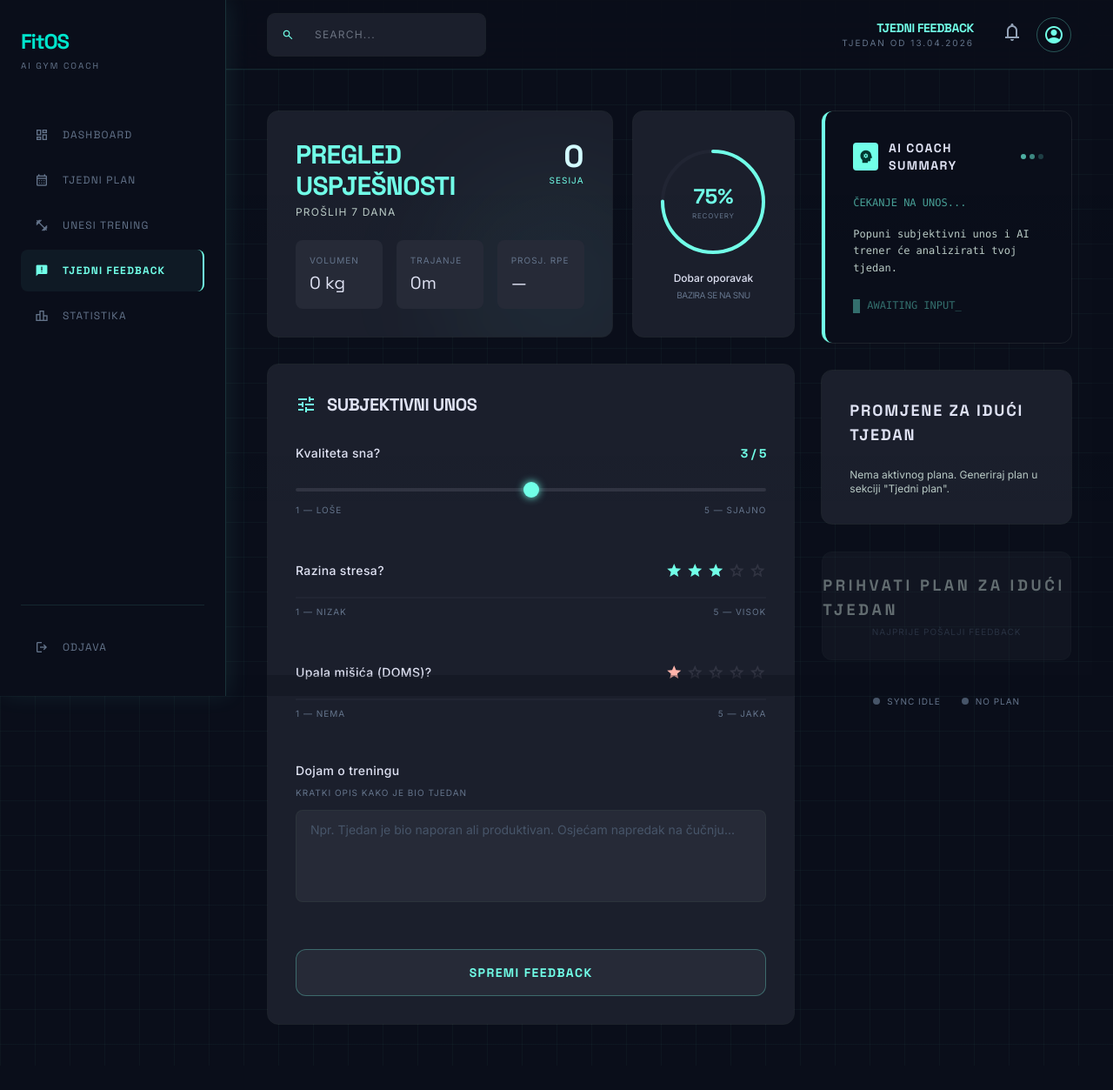
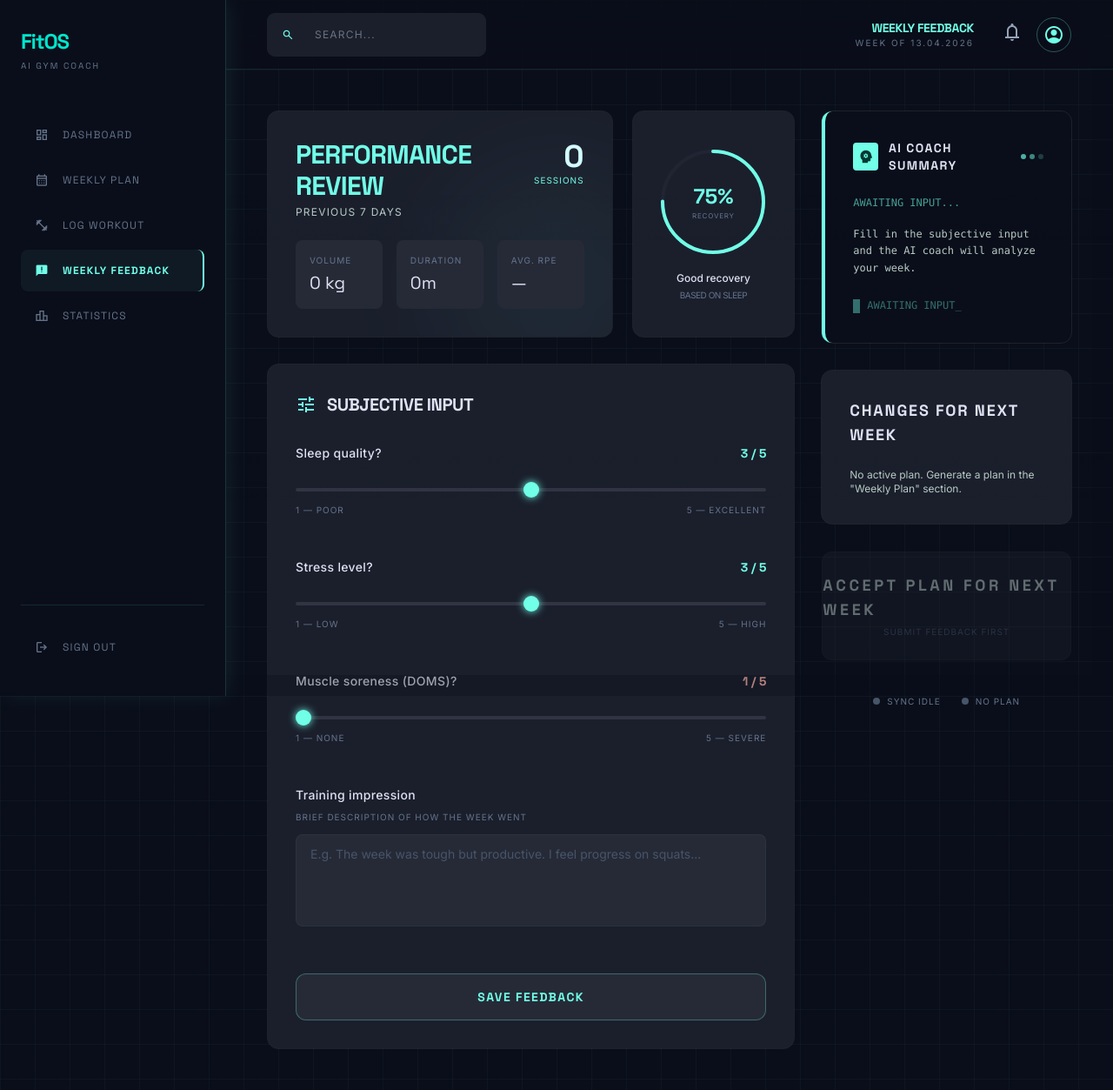
Before and after one commit to lux2324/FitOS-AI, a Django app: page /feedback/ in a window 1280 px wide. Shown: the whole page at 87% size. Before the commit the page ends 1201 px from the top, so only its background shows below. Run offline with Django 5.2, Linux system fonts and the light colour scheme; the visitor is signed in with stand-in values (Sample User, id 1); data that the repository does not hold is empty; some libraries are stand-ins or nearby versions.

Commit message:
Change stress and DOMS inputs to range sliders
Replace star buttons with range sliders (1-5) matching
the sleep quality slider style. All three subjective
inputs now have consistent UX.

Co-Authored-By: Claude Sonnet 4.6 <noreply@anthropic.com>

```diff
--- a/templates/feedback/weekly_feedback.html
+++ b/templates/feedback/weekly_feedback.html
@@ -1,10 +1,10 @@
 {% load static %}
 <!DOCTYPE html>
-<html lang="hr" class="dark">
+<html lang="en" class="dark">
 <head>
 <meta charset="UTF-8">
 <meta name="viewport" content="width=device-width, initial-scale=1.0">
-<title>FitOS — Tjedni Feedback</title>
+<title>FitOS — Weekly Feedback</title>
 
 <link href="https://fonts.googleapis.com/css2?family=Space+Grotesk:wght@300;400;500;600;700&family=Inter:wght@300;400;500;600;700&family=Material+Symbols+Outlined:wght,FILL@100..700,0..1&display=swap" rel="stylesheet">
 <script src="https://cdn.tailwindcss.com?plugins=forms,container-queries"></script>
@@ -104,25 +104,25 @@
     </a>
     <a href="{% url 'plans:weekly_plan' %}"
        class="flex items-center gap-4 py-3 px-4 rounded-lg text-slate-500 hover:text-[#d3fbff] hover:bg-[#71ffe8]/10 transition-all duration-300 font-['Space_Grotesk'] uppercase tracking-widest text-xs">
-      <span class="material-symbols-outlined text-base">calendar_month</span>Tjedni Plan
+      <span class="material-symbols-outlined text-base">calendar_month</span>Weekly Plan
     </a>
     <a href="{% url 'logs:session_picker' %}"
        class="flex items-center gap-4 py-3 px-4 rounded-lg text-slate-500 hover:text-[#d3fbff] hover:bg-[#71ffe8]/10 transition-all duration-300 font-['Space_Grotesk'] uppercase tracking-widest text-xs">
-      <span class="material-symbols-outlined text-base">fitness_center</span>Unesi Trening
+      <span class="material-symbols-outlined text-base">fitness_center</span>Log Workout
     </a>
     <!-- Active tab -->
     <div class="flex items-center gap-4 py-3 px-4 rounded-lg text-[#71ffe8] border-r-2 border-[#71ffe8] bg-[#71ffe8]/5 font-['Space_Grotesk'] uppercase tracking-widest text-xs font-bold">
-      <span class="material-symbols-outlined text-base" style="font-variation-settings:'FILL' 1;">feedback</span>Tjedni Feedback
+      <span class="material-symbols-outlined text-base" style="font-variation-settings:'FILL' 1;">feedback</span>Weekly Feedback
     </div>
     <a href="{% url 'logs:statistika' %}"
        class="flex items-center gap-4 py-3 px-4 rounded-lg text-slate-500 hover:text-[#d3fbff] hover:bg-[#71ffe8]/10 transition-all duration-300 font-['Space_Grotesk'] uppercase tracking-widest text-xs">
-      <span class="material-symbols-outlined text-base">leaderboard</span>Statistika
+      <span class="material-symbols-outlined text-base">leaderboard</span>Statistics
     </a>
   </nav>
   <div class="pt-6 mt-auto space-y-1 border-t border-[#71ffe8]/10">
     <a href="{% url 'users:logout' %}"
        class="flex items-center gap-4 py-3 px-4 rounded-lg text-slate-500 hover:text-[#d3fbff] hover:bg-[#71ffe8]/10 transition-all duration-300 font-['Space_Grotesk'] uppercase tracking-widest text-xs">
-      <span class="material-symbols-outlined text-base">logout</span>Odjava
+      <span class="material-symbols-outlined text-base">logout</span>Sign Out
     </a>
   </div>
 </aside>
@@ -141,8 +141,8 @@
     </div>
     <div class="flex items-center gap-8">
       <div class="flex flex-col items-end">
-        <span class="font-headline font-bold text-primary tracking-tight text-sm">TJEDNI FEEDBACK</span>
-        <span class="text-[10px] text-slate-500 tracking-[0.2em]">TJEDAN OD {{ week_start|date:"d.m.Y" }}</span>
+        <span class="font-headline font-bold text-primary tracking-tight text-sm">WEEKLY FEEDBACK</span>
+        <span class="text-[10px] text-slate-500 tracking-[0.2em]">WEEK OF {{ week_start|date:"d.m.Y" }}</span>
       </div>
       <div class="flex gap-4">
         <button class="text-slate-400 hover:text-[#71ffe8] transition-colors">
@@ -162,10 +162,10 @@
     <div class="bg-primary/10 border border-primary/30 rounded-xl px-6 py-4 flex items-center gap-3">
       <span class="material-symbols-outlined text-primary" style="font-variation-settings:'FILL' 1;">check_circle</span>
       <div>
-        <p class="text-primary font-bold text-sm font-headline">Feedback za ovaj tjedan je već poslan — možeš ga urediti</p>
+        <p class="text-primary font-bold text-sm font-headline">Feedback for this week has already been submitted — you can edit it</p>
         <p class="text-on-surface-variant text-xs mt-0.5">
-          Spavanje: {{ existing.sleep_quality }}/5 &nbsp;·&nbsp;
-          Stres: {{ existing.stress_level }}/5 &nbsp;·&nbsp;
+          Sleep: {{ existing.sleep_quality }}/5 &nbsp;·&nbsp;
+          Stress: {{ existing.stress_level }}/5 &nbsp;·&nbsp;
           DOMS: {{ existing.doms_level }}/5
         </p>
       </div>
@@ -184,25 +184,25 @@
             <div class="relative z-10">
               <div class="flex justify-between items-start mb-6">
                 <div>
-                  <h2 class="font-headline text-3xl font-bold tracking-tight text-primary">PREGLED USPJEŠNOSTI</h2>
-                  <p class="text-on-surface-variant text-xs font-label uppercase tracking-widest mt-1">Prošlih 7 dana</p>
+                  <h2 class="font-headline text-3xl font-bold tracking-tight text-primary">PERFORMANCE REVIEW</h2>
+                  <p class="text-on-surface-variant text-xs font-label uppercase tracking-widest mt-1">Previous 7 days</p>
                 </div>
                 <div class="text-right">
                   <div class="text-4xl font-headline font-bold text-secondary">{{ last_week.sessions_completed }}</div>
-                  <div class="text-[10px] text-primary tracking-widest uppercase">Sesija</div>
+                  <div class="text-[10px] text-primary tracking-widest uppercase">Sessions</div>
                 </div>
               </div>
               <div class="grid grid-cols-3 gap-4">
                 <div class="bg-surface-container-high p-4 rounded-lg">
-                  <div class="text-[10px] text-slate-500 uppercase tracking-widest mb-1">Volumen</div>
+                  <div class="text-[10px] text-slate-500 uppercase tracking-widest mb-1">Volume</div>
                   <div class="text-xl font-headline text-on-surface">{{ last_week.volume_display }}</div>
                 </div>
                 <div class="bg-surface-container-high p-4 rounded-lg">
-                  <div class="text-[10px] text-slate-500 uppercase tracking-widest mb-1">Trajanje</div>
+                  <div class="text-[10px] text-slate-500 uppercase tracking-widest mb-1">Duration</div>
                   <div class="text-xl font-headline text-on-surface">{{ last_week.total_duration_min }}m</div>
                 </div>
                 <div class="bg-surface-container-high p-4 rounded-lg">
-                  <div class="text-[10px] text-slate-500 uppercase tracking-widest mb-1">Prosj. RPE</div>
+                  <div class="text-[10px] text-slate-500 uppercase tracking-widest mb-1">Avg. RPE</div>
                   <div class="text-xl font-headline text-on-surface">
                     {% if last_week.avg_rpe %}RPE {{ last_week.avg_rpe }}{% else %}—{% endif %}
                   </div>
@@ -229,12 +229,12 @@
             </div>
             <div class="text-center">
               <p class="text-xs text-on-surface font-medium">
-                {% if recovery_pct >= 80 %}Spreman za napredak
-                {% elif recovery_pct >= 60 %}Dobar oporavak
-                {% elif recovery_pct >= 40 %}Umjereni oporavak
-                {% else %}Potreban odmor{% endif %}
+                {% if recovery_pct >= 80 %}Ready for progression
+                {% elif recovery_pct >= 60 %}Good recovery
+                {% elif recovery_pct >= 40 %}Moderate recovery
+                {% else %}Rest needed{% endif %}
               </p>
-              <p class="text-[10px] text-slate-500 mt-1 uppercase tracking-tighter">Bazira se na snu</p>
+              <p class="text-[10px] text-slate-500 mt-1 uppercase tracking-tighter">Based on sleep</p>
             </div>
           </div>
         </div>
@@ -243,7 +243,7 @@
         <div class="bg-surface-container p-8 rounded-xl ghost-border">
           <h3 class="font-headline text-xl font-bold tracking-tight mb-8 flex items-center gap-3">
             <span class="material-symbols-outlined text-primary">tune</span>
-            SUBJEKTIVNI UNOS
+            SUBJECTIVE INPUT
           </h3>
 
           <form method="post" action="{% url 'feedback:weekly' %}" id="feedback-form">
@@ -253,7 +253,7 @@
               <!-- 1. Kvaliteta sna — range 1-5 -->
               <div>
                 <div class="flex justify-between items-center mb-4">
-                  <label class="text-sm font-medium tracking-wide">Kvaliteta sna?</label>
+                  <label class="text-sm font-medium tracking-wide">Sleep quality?</label>
                   <span class="text-primary font-headline text-sm font-bold" id="sleep-display">
                     {% if existing %}{{ existing.sleep_quality }}{% else %}3{% endif %} / 5
                   </span>
@@ -263,73 +263,57 @@
                        value="{% if existing %}{{ existing.sleep_quality }}{% else %}3{% endif %}"
                        class="w-full h-1"/>
                 <div class="flex justify-between mt-2 text-[10px] text-slate-500 uppercase tracking-widest">
-                  <span>1 — Loše</span><span>5 — Sjajno</span>
+                  <span>1 — Poor</span><span>5 — Excellent</span>
                 </div>
               </div>
 
-              <!-- 2. Razina stresa — 5 zvjezdica -->
+              <!-- 2. Stress level — range 1-5 -->
               <div>
                 <div class="flex justify-between items-center mb-4">
-                  <label class="text-sm font-medium tracking-wide">Razina stresa?</label>
-                  <div class="flex gap-1" id="stress-stars">
-                    {% for i in rating_range %}
-                    <button type="button"
-                      class="star-btn material-symbols-outlined text-xl transition-colors
-                        {% if existing and i <= existing.stress_level %}text-primary
-                        {% elif not existing and i <= 3 %}text-primary
-                        {% else %}text-surface-variant{% endif %}"
-                      data-value="{{ i }}"
-                      style="{% if existing and i <= existing.stress_level %}font-variation-settings:'FILL' 1;
-                             {% elif not existing and i <= 3 %}font-variation-settings:'FILL' 1;{% endif %}">star</button>
-                    {% endfor %}
-                  </div>
+                  <label class="text-sm font-medium tracking-wide">Stress level?</label>
+                  <span class="text-primary font-headline text-sm font-bold" id="stress-display">
+                    {% if existing %}{{ existing.stress_level }}{% else %}3{% endif %} / 5
+                  </span>
                 </div>
-                <input type="hidden" name="stress_level" id="stress-input"
-                       value="{% if existing %}{{ existing.stress_level }}{% else %}3{% endif %}"/>
-                <div class="h-[2px] bg-surface-variant/30 w-full"></div>
+                <input type="range" id="stress_quality" name="stress_level"
+                       min="1" max="5" step="1"
+                       value="{% if existing %}{{ existing.stress_level }}{% else %}3{% endif %}"
+                       class="w-full h-1"/>
                 <div class="flex justify-between mt-2 text-[10px] text-slate-500 uppercase tracking-widest">
-                  <span>1 — Nizak</span><span>5 — Visok</span>
+                  <span>1 — Low</span><span>5 — High</span>
                 </div>
               </div>
 
-              <!-- 3. DOMS — 5 zvjezdica (crvene) -->
+              <!-- 3. Muscle soreness (DOMS) — range 1-5 -->
               <div>
                 <div class="flex justify-between items-center mb-4">
-                  <label class="text-sm font-medium tracking-wide">Upala mišića (DOMS)?</label>
-                  <div class="flex gap-1" id="doms-stars">
-                    {% for i in rating_range %}
-                    <button type="button"
-                      class="doms-star-btn material-symbols-outlined text-xl transition-colors
-                        {% if existing and i <= existing.doms_level %}text-error
-                        {% elif not existing and i == 1 %}text-error
-                        {% else %}text-surface-variant{% endif %}"
-                      data-value="{{ i }}"
-                      style="{% if existing and i <= existing.doms_level %}font-variation-settings:'FILL' 1;
-                             {% elif not existing and i == 1 %}font-variation-settings:'FILL' 1;{% endif %}">star</button>
-                    {% endfor %}
-                  </div>
+                  <label class="text-sm font-medium tracking-wide">Muscle soreness (DOMS)?</label>
+                  <span class="text-error font-headline text-sm font-bold" id="doms-display">
+                    {% if existing %}{{ existing.doms_level }}{% else %}1{% endif %} / 5
+                  </span>
                 </div>
-                <input type="hidden" name="doms_level" id="doms-input"
-                       value="{% if existing %}{{ existing.doms_level }}{% else %}1{% endif %}"/>
-                <div class="h-[2px] bg-surface-variant/30 w-full"></div>
+                <input type="range" id="doms_quality" name="doms_level"
+                       min="1" max="5" step="1"
+                       value="{% if existing %}{{ existing.doms_level }}{% else %}1{% endif %}"
+                       class="w-full h-1"/>
                 <div class="flex justify-between mt-2 text-[10px] text-slate-500 uppercase tracking-widest">
-                  <span>1 — Nema</span><span>5 — Jaka</span>
+                  <span>1 — None</span><span>5 — Severe</span>
                 </div>
               </div>
 
               <!-- 4. Bilješke -->
               <div>
-                <label class="text-sm font-medium tracking-wide block mb-2">Dojam o treningu</label>
-                <p class="text-[10px] text-slate-500 uppercase tracking-widest mb-3">Kratki opis kako je bio tjedan</p>
+                <label class="text-sm font-medium tracking-wide block mb-2">Training impression</label>
+                <p class="text-[10px] text-slate-500 uppercase tracking-widest mb-3">Brief description of how the week went</p>
                 <textarea name="training_notes" rows="4"
-                  placeholder="Npr. Tjedan je bio naporan ali produktivan. Osjećam napredak na čučnju..."
+                  placeholder="E.g. The week was tough but productive. I feel progress on squats..."
                   class="w-full bg-surface-container-high border border-outline-variant/30 rounded-lg px-4 py-3 text-sm text-on-surface placeholder-slate-600 focus:outline-none focus:border-primary/50 focus:ring-1 focus:ring-primary/20 resize-none transition-colors"
                 >{% if existing %}{{ existing.training_notes }}{% endif %}</textarea>
               </div>
 
               <button type="submit"
                 class="w-full bg-surface-container-high border border-primary/30 text-primary font-headline font-bold text-sm uppercase tracking-widest py-4 rounded-xl hover:bg-primary/10 hover:border-primary transition-all">
-                {% if existing %}Ažuriraj feedback{% else %}Spremi feedback{% endif %}
+                {% if existing %}Update feedback{% else %}Save feedback{% endif %}
               </button>
 
             </div>
@@ -356,24 +340,24 @@
           </div>
           <div class="font-mono text-xs leading-relaxed text-secondary/80">
             {% if existing and existing.ai_summary %}
-              <p class="mb-2 text-primary">ANALIZA ZAVRŠENA...</p>
+              <p class="mb-2 text-primary">ANALYSIS COMPLETE...</p>
               <p class="text-on-surface">{{ existing.ai_summary }}</p>
             {% elif existing %}
-              <p class="mb-2 text-primary">STATUS: FEEDBACK PRIMLJEN_</p>
+              <p class="mb-2 text-primary">STATUS: FEEDBACK RECEIVED_</p>
               <p class="text-on-surface mb-2">
-                Spavanje: <span class="text-primary font-bold">{{ existing.sleep_quality }}/5</span> &nbsp;·&nbsp;
-                Stres: <span class="text-primary font-bold">{{ existing.stress_level }}/5</span>
+                Sleep: <span class="text-primary font-bold">{{ existing.sleep_quality }}/5</span> &nbsp;·&nbsp;
+                Stress: <span class="text-primary font-bold">{{ existing.stress_level }}/5</span>
               </p>
               <p class="text-on-surface">DOMS: <span class="text-primary font-bold">{{ existing.doms_level }}/5</span></p>
               {% if existing.training_notes %}
               <p class="text-on-surface-variant mt-3 italic">"{{ existing.training_notes|truncatewords:30 }}"</p>
               {% endif %}
               <div class="mt-6 flex items-center gap-2 text-primary font-bold animate-pulse">
-                <span class="w-2 h-4 bg-primary"></span>SPREMAN ZA NOVI PLAN_
+                <span class="w-2 h-4 bg-primary"></span>READY FOR NEW PLAN_
               </div>
             {% else %}
-              <p class="mb-4 text-primary/60">ČEKANJE NA UNOS...</p>
-              <p class="text-on-surface-variant">Popuni subjektivni unos i AI trener će analizirati tvoj tjedan.</p>
+              <p class="mb-4 text-primary/60">AWAITING INPUT...</p>
+              <p class="text-on-surface-variant">Fill in the subjective input and the AI coach will analyze your week.</p>
               <div class="mt-6 flex items-center gap-2 text-primary/40">
                 <span class="w-2 h-4 bg-primary/40"></span>AWAITING INPUT_
               </div>
@@ -383,26 +367,26 @@
 
         <!-- Proposed changes -->
         <div class="bg-surface-container p-8 rounded-xl ghost-border">
-          <h3 class="font-headline text-lg font-bold tracking-tight mb-6 uppercase tracking-widest">Promjene za idući tjedan</h3>
+          <h3 class="font-headline text-lg font-bold tracking-tight mb-6 uppercase tracking-widest">Changes for next week</h3>
           {% if latest_plan %}
           <div class="space-y-4">
             <div class="flex items-center gap-4 bg-surface-container-high p-4 rounded-lg border-l-2 border-primary">
               <span class="material-symbols-outlined text-primary">trending_up</span>
               <div class="flex-1">
-                <p class="text-xs font-bold text-on-surface">Progresija volumena</p>
+                <p class="text-xs font-bold text-on-surface">Volume progression</p>
                 <p class="text-[10px] text-slate-500 uppercase">Plan #{{ latest_plan.pk }} → tjedan {{ latest_plan.week_number|add:1 }}</p>
               </div>
             </div>
             <div class="flex items-center gap-4 bg-surface-container-high p-4 rounded-lg border-l-2 border-secondary">
               <span class="material-symbols-outlined text-secondary">auto_fix_high</span>
               <div class="flex-1">
-                <p class="text-xs font-bold text-on-surface">AI prilagodba</p>
-                <p class="text-[10px] text-slate-500 uppercase">Bazirana na feedbacku</p>
+                <p class="text-xs font-bold text-on-surface">AI adjustment</p>
+                <p class="text-[10px] text-slate-500 uppercase">Based on feedback</p>
               </div>
             </div>
           </div>
           {% else %}
-          <p class="text-on-surface-variant text-xs">Nema aktivnog plana. Generiraj plan u sekciji "Tjedni plan".</p>
+          <p class="text-on-surface-variant text-xs">No active plan. Generate a plan in the "Weekly Plan" section.</p>
           {% endif %}
         </div>
 
@@ -412,14 +396,14 @@
           {% csrf_token %}
           <button type="submit"
             class="w-full bg-gradient-to-br from-primary to-primary-container py-6 rounded-xl flex flex-col items-center justify-center gap-1 hover:shadow-[0_0_30px_rgba(113,255,232,0.3)] transition-all transform hover:-translate-y-1">
-            <span class="font-headline font-extrabold text-on-primary uppercase tracking-[0.2em] text-lg">Prihvati plan za idući tjedan</span>
-            <span class="text-[10px] text-on-primary/60 font-label tracking-widest uppercase">GENERIRANJE NOVOG RASPOREDA...</span>
+            <span class="font-headline font-extrabold text-on-primary uppercase tracking-[0.2em] text-lg">Accept plan for next week</span>
+            <span class="text-[10px] text-on-primary/60 font-label tracking-widest uppercase">GENERATING NEW SCHEDULE...</span>
           </button>
         </form>
         {% else %}
         <div class="w-full bg-surface-container-high/50 border border-outline-variant/20 py-6 rounded-xl flex flex-col items-center justify-center gap-1 cursor-not-allowed opacity-50">
-          <span class="font-headline font-extrabold text-on-surface-variant uppercase tracking-[0.2em] text-lg">Prihvati plan za idući tjedan</span>
-          <span class="text-[10px] text-slate-600 font-label tracking-widest uppercase">Najprije pošalji feedback</span>
+          <span class="font-headline font-extrabold text-on-surface-variant uppercase tracking-[0.2em] text-lg">Accept plan for next week</span>
+          <span class="text-[10px] text-slate-600 font-label tracking-widest uppercase">Submit feedback first</span>
         </div>
         {% endif %}
 
@@ -455,37 +439,23 @@ if (sleepSlider && sleepDisplay) {
   });
 }
 
-// Stress stars
-const starBtns = document.querySelectorAll('.star-btn');
-const stressInput = document.getElementById('stress-input');
-starBtns.forEach(btn => {
-  btn.addEventListener('click', function() {
-    const val = parseInt(this.dataset.value);
-    stressInput.value = val;
-    starBtns.forEach((b, idx) => {
-      const active = idx < val;
-      b.classList.toggle('text-primary', active);
-      b.classList.toggle('text-surface-variant', !active);
-      b.style.fontVariationSettings = active ? "'FILL' 1" : "'FILL' 0";
-    });
+// Stress slider → live display
+const stressSlider = document.getElementById('stress_quality');
+const stressDisplay = document.getElementById('stress-display');
+if (stressSlider && stressDisplay) {
+  stressSlider.addEventListener('input', function() {
+    stressDisplay.textContent = this.value + ' / 5';
   });
-});
+}
 
-// DOMS stars
-const domsBtns = document.querySelectorAll('.doms-star-btn');
-const domsInput = document.getElementById('doms-input');
-domsBtns.forEach(btn => {
-  btn.addEventListener('click', function() {
-    const val = parseInt(this.dataset.value);
-    domsInput.value = val;
-    domsBtns.forEach((b, idx) => {
-      const active = idx < val;
-      b.classList.toggle('text-error', active);
-      b.classList.toggle('text-surface-variant', !active);
-      b.style.fontVariationSettings = active ? "'FILL' 1" : "'FILL' 0";
-    });
+// DOMS slider → live display
+const domsSlider = document.getElementById('doms_quality');
+const domsDisplay = document.getElementById('doms-display');
+if (domsSlider && domsDisplay) {
+  domsSlider.addEventListener('input', function() {
+    domsDisplay.textContent = this.value + ' / 5';
   });
-});
+}
 </script>
 </body>
 </html>
```
